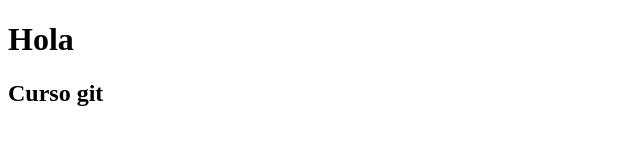
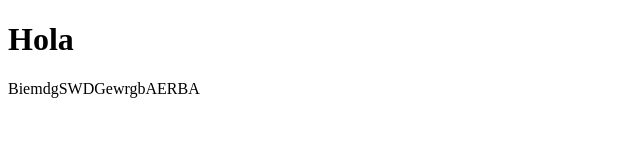
Before and after one commit to erodriguez025/ejemplo-github-clase2-m5, a plain HTML site: page index.html in a window 1280 px wide. Shown: the whole page, without its empty margins (0-640 px from the left). Drawn offline with Linux system fonts and the light colour scheme.

Commit message:
Tercer commit

```diff
--- a/index.html
+++ b/index.html
@@ -8,6 +8,6 @@
 </head>
 <body>
   <h1>Hola</h1>
-  <h2>Curso git</h2>
+  <p>BiemdgSWDGewrgbAERBA</p>
 </body>
 </html>
```
